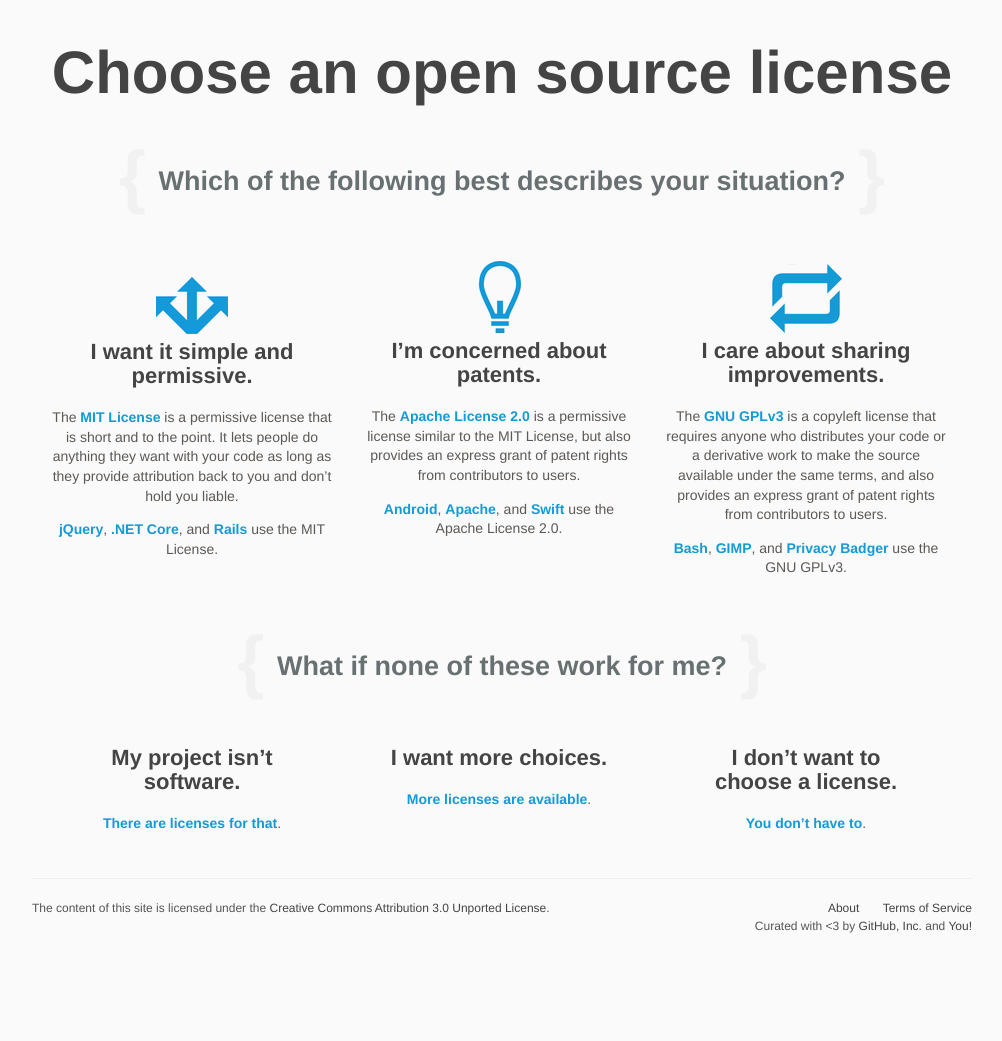
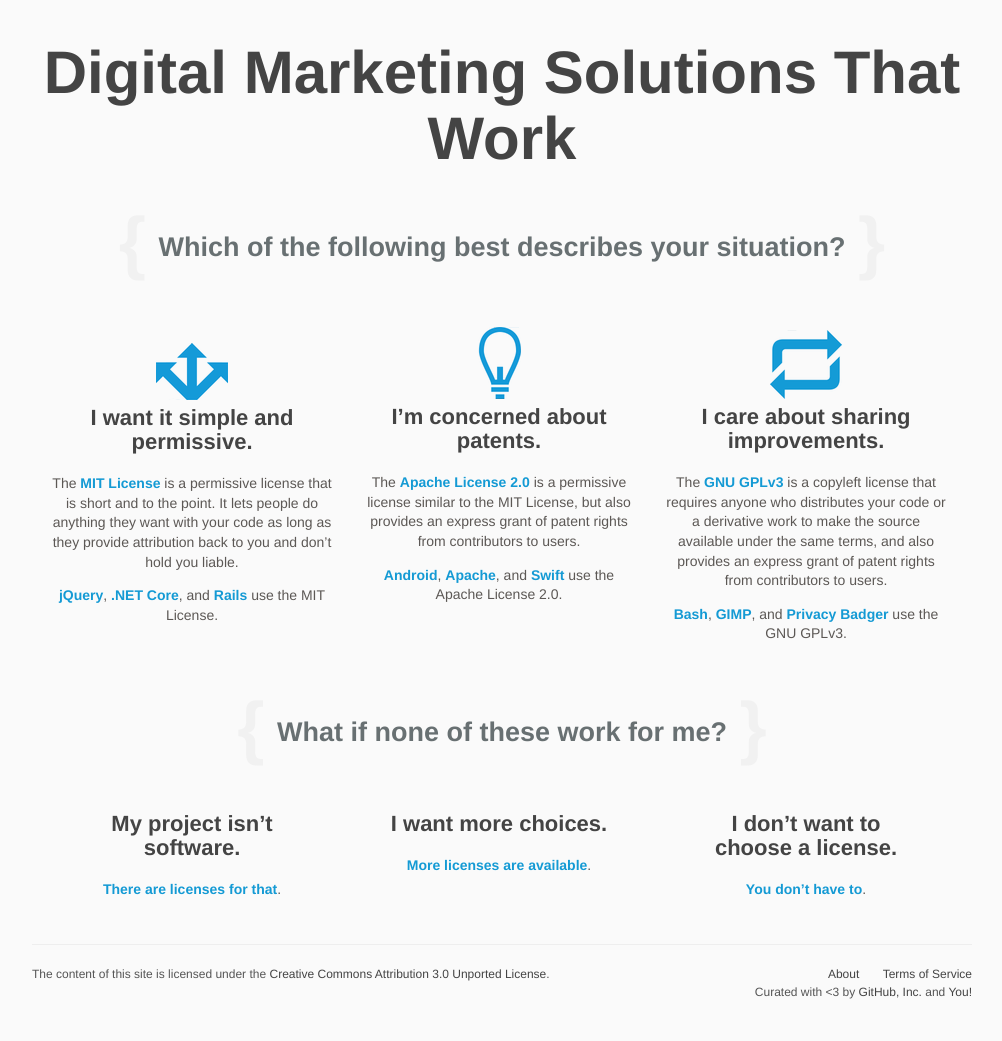
Before and after one commit to Flakhound/Flakhound.github.io, a Jekyll site: the page built from index.html, in a window 1280 px wide. Shown: the whole page, without its empty margins (138-1140 px from the left). Built offline with Jekyll 4.4.1, drawn with Linux system fonts in a browser that asks for light colours; some web fonts are replaced; before the commit the page ends 975 px from its top, so only the background shows below that.

Commit message:
Update index.html

```diff
--- a/index.html
+++ b/index.html
@@ -2,7 +2,7 @@
 layout: default
 class: home
 hide_breadcrumbs: true
-title: Choose an open source license
+title: Digital Marketing Solutions That Work
 permalink: /
 ---
 
```
